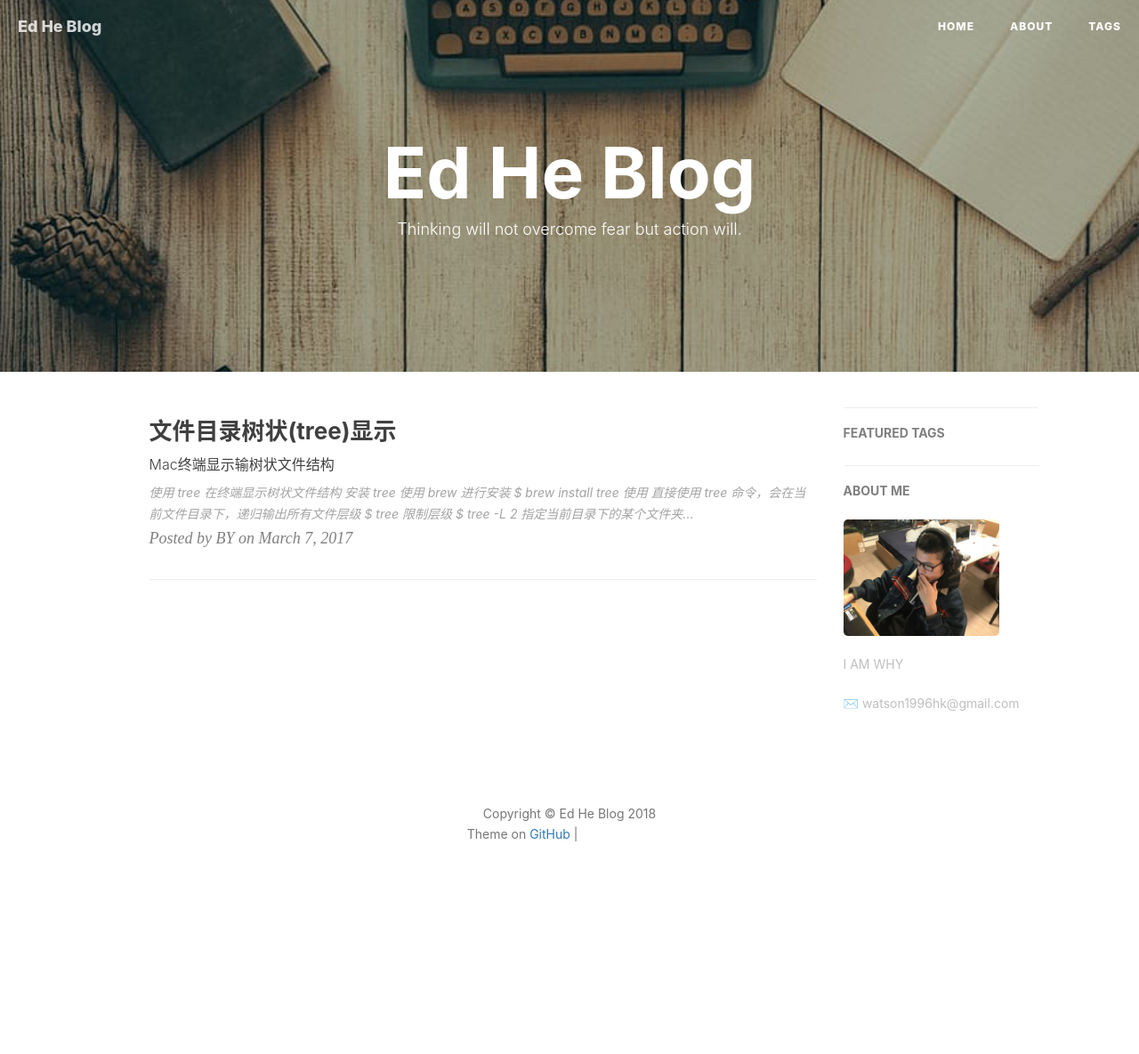
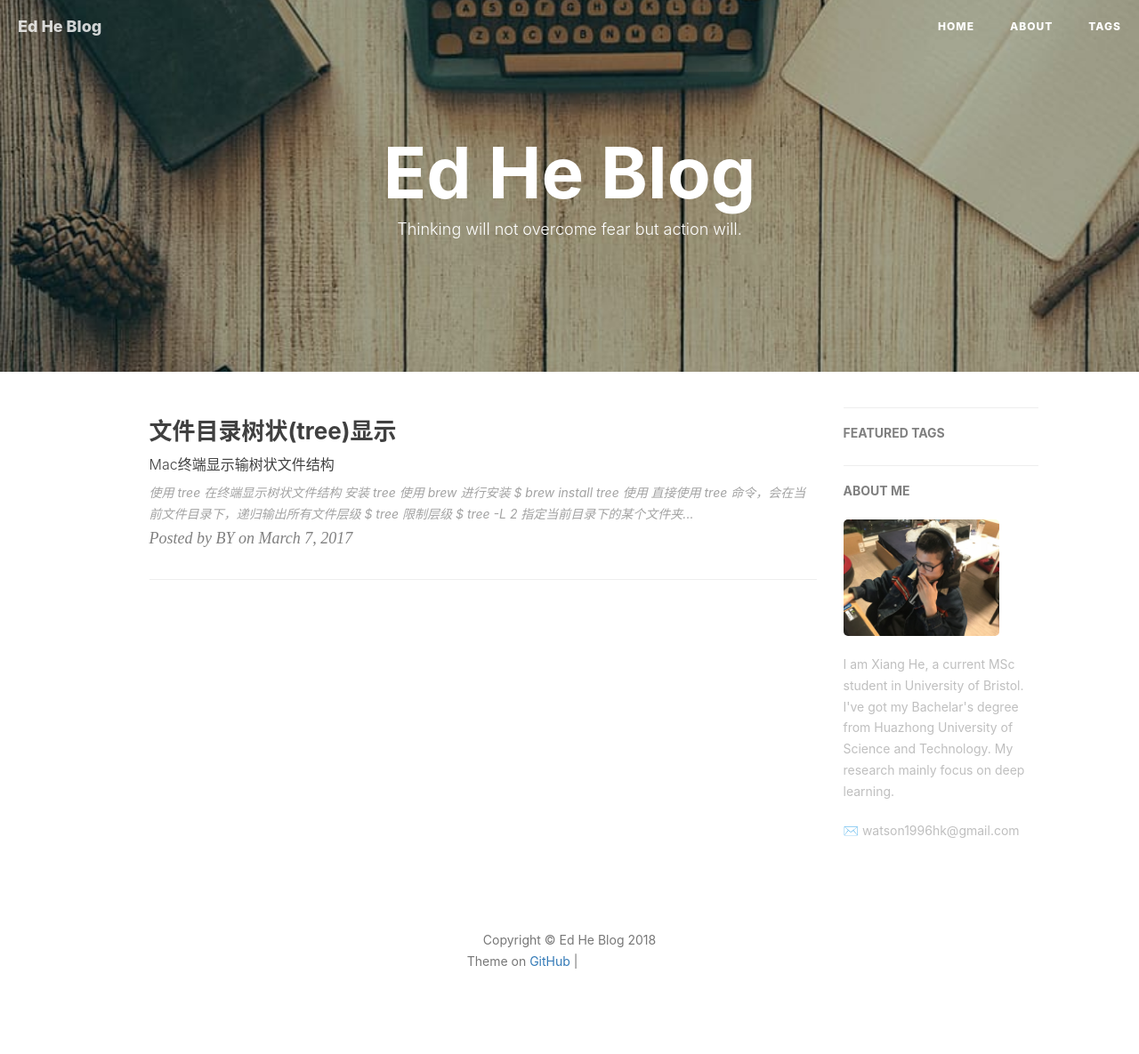
Before and after one commit to Edhe1996/edhe.github.io, a Jekyll site: the page built from index.html, in a window 1280 px wide. Shown: the whole page at 89% size. Built offline with Jekyll 4.4.1, drawn with Linux system fonts in a browser that asks for light colours; nearby versions of some CDN libraries; the list of posts is cut into pages by our own code; comment, search, counter and statistics services are not loaded; before the commit the page ends 1042 px from its top, so only the background shows below that; grey boxes are pictures that could not be loaded.

Commit message:
Update _config.yml

```diff
--- a/_config.yml
+++ b/_config.yml
@@ -11,7 +11,7 @@ github_repo: "https://github.com/Edhe1996/edhe1996.github.io.git" # you code rep
 
 # Sidebar settings
 sidebar: true                           # whether or not using Sidebar.
-sidebar-about-description: "I AM WHY"
+sidebar-about-description: "I am Xiang He, a current MSc student in University of Bristol. I've got my Bachelar's degree from Huazhong University of Science and Technology. My research mainly focus on deep learning."
 sidebar-avatar: /img/oo.jpg      # use absolute URL, seeing it's used in both `/` and `/about/`
 
 
```
